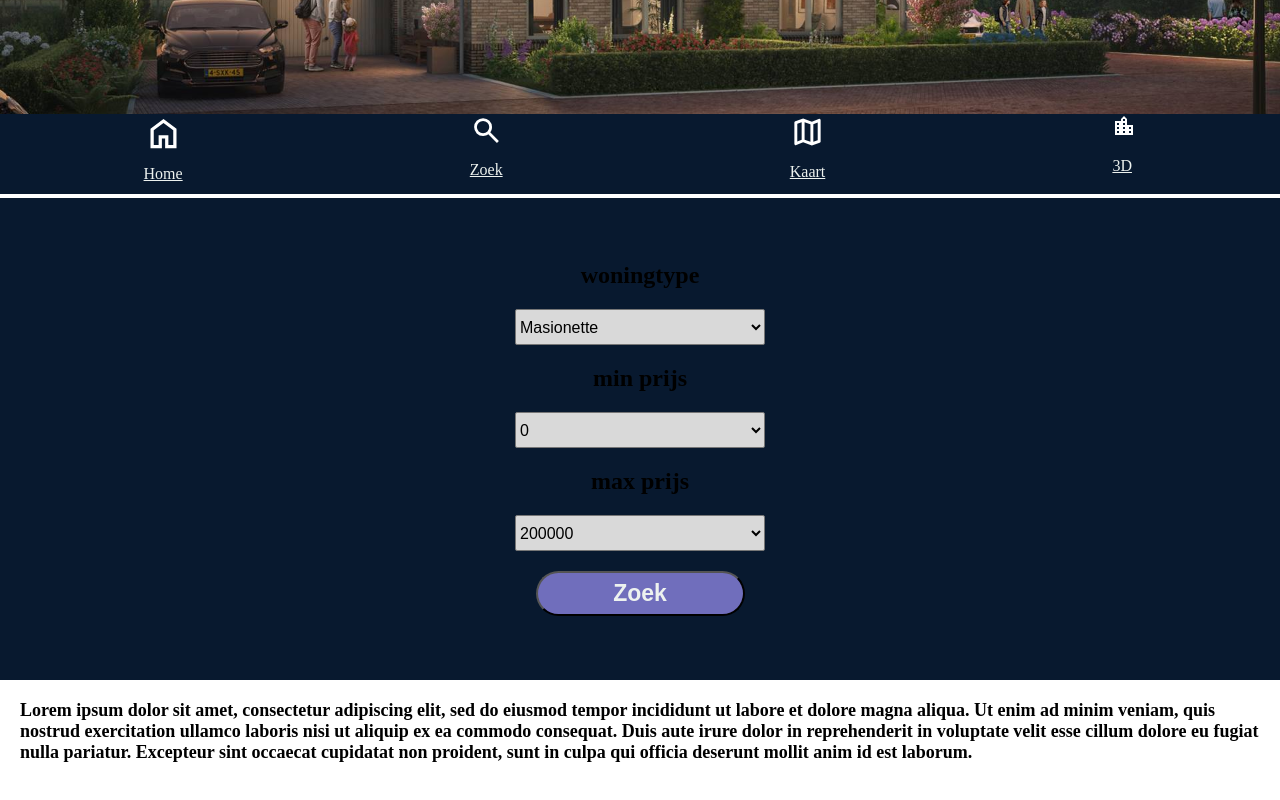
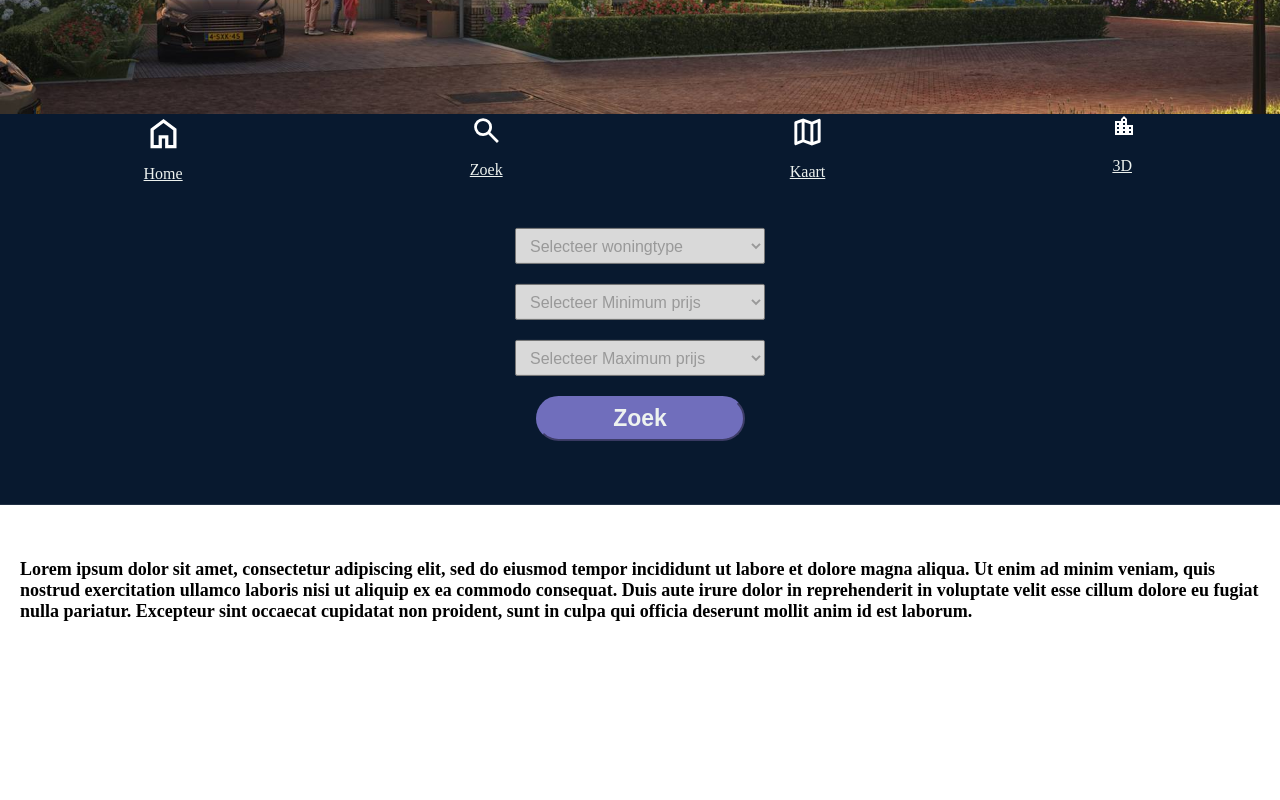
Before and after one commit to tomlommerse/woningzoeker, a React (Create React App) app: page / in a window 1280 px wide. Shown: the part 606-1406 px from the top of the page. After the commit the page ends 1328 px from the top, so only its background shows below. Built offline with nearby package versions, Linux system fonts and the light colour scheme.

Commit message:
hoofdpagina styling fixed
moet kijken of de placeholders niet de filters breken

```diff
--- a/src/components/homesearch/Dropdown.jsx
+++ b/src/components/homesearch/Dropdown.jsx
@@ -1,17 +1,17 @@
 import React from 'react';
 
-
-function Dropdown({ options }) {
+function Dropdown({ options, placeholder }) {
     return (
-        <div>
         <select className='dropdown_box'>
+            <option className='dropdown_options' value='' disabled selected>
+                {placeholder}
+            </option>
             {options.map((option, index) => (
-            <option key={index} value={option}>
-                {option}
-            </option>
+                <option className='dropdown_options' key={index} value={option}>
+                    {option}
+                </option>
             ))}
         </select>
-        </div>
     );
 }
 
--- a/src/styles/start.css
+++ b/src/styles/start.css
@@ -1,6 +1,6 @@
 #startpic{
     width: 100%;
-
+    transform: translateY(-5%);
 }
 
 .searchbox{
@@ -12,6 +12,7 @@
     justify-content: center;
     flex-direction: column;
     gap: 20px;
+    transform: translateY(-10%);
 }
 
 .zoekButton{
@@ -22,6 +23,7 @@
     color: var(--color-white);
     font-size: 23px;
     font-weight: 600;
+    border-color: var(--color-tertiary);
 }
 
 .homeText{
@@ -40,5 +42,18 @@
     font-size: 16px;
     font-style: normal;
     font-weight: 400;
+    border-width: 1px;
+    padding-left: 10px;
+    color: #999;
+}
 
+.pageDrop::placeholder{
+    color: aquamarine;
 }
+.dropdown_options:first-child:checked{
+    color: aquamarine;
+}
+
+.dropdown_options{
+    color: black;
+}
--- a/src/views/StartPage.jsx
+++ b/src/views/StartPage.jsx
@@ -13,14 +13,14 @@ function StartPage() {
         <img id='startpic' src={pic} alt='house' />
         <section className='searchbox'>
 
-        <h2>woningtype</h2>
-        <Dropdown options={type} />
 
-        <h2>min prijs</h2>
-        <Dropdown options={min} />
+        <Dropdown className="pageDrop" options={type} placeholder='Selecteer woningtype'/>
 
-        <h2>max prijs</h2>
-        <Dropdown options={max} />
+
+        <Dropdown className="pageDrop" options={min} placeholder='Selecteer Minimum prijs'/>
+
+
+        <Dropdown className="pageDrop" options={max} placeholder='Selecteer Maximum prijs'/>
 
             <button className='zoekButton'>Zoek</button>
 
```
